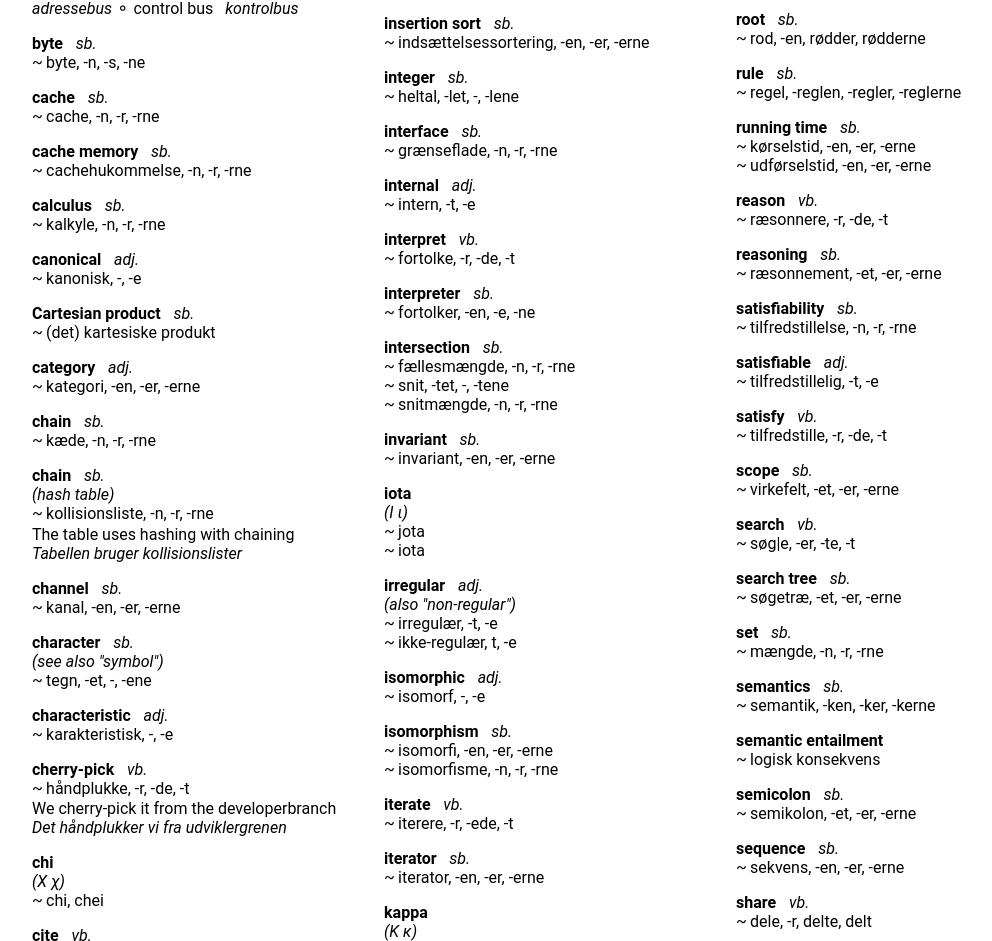
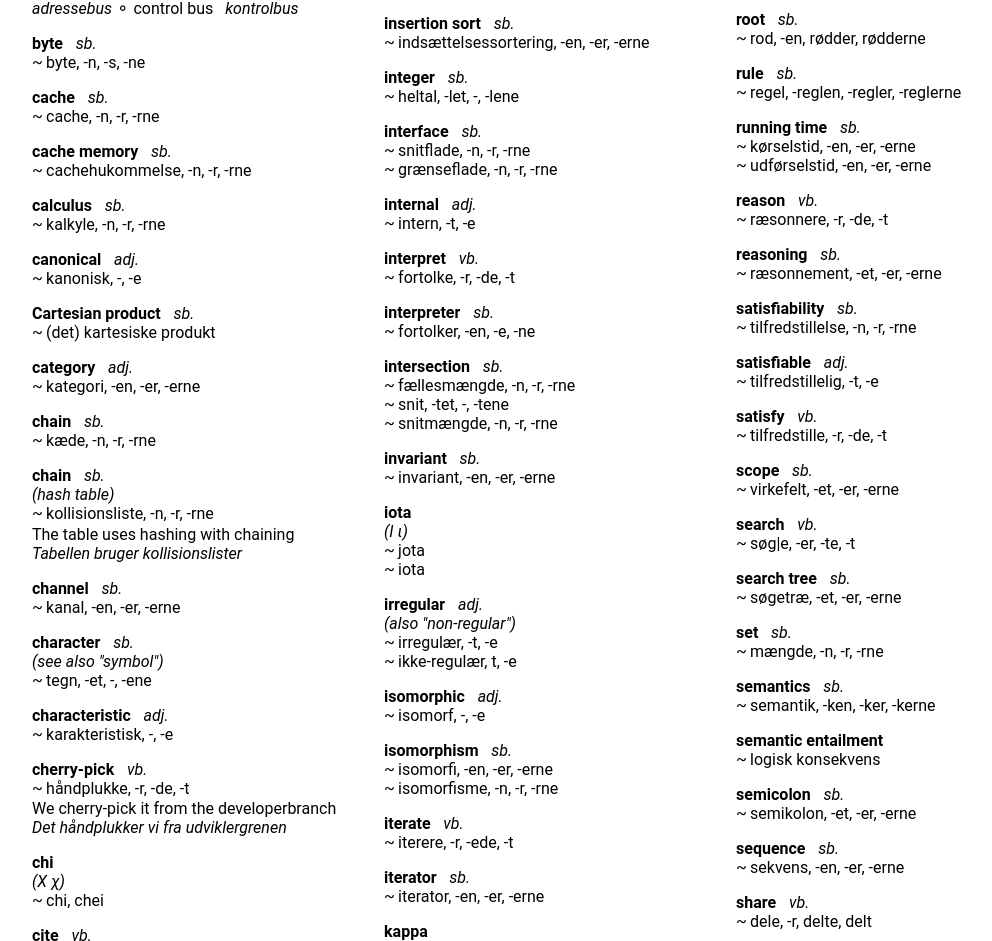
Before and after one commit to SSoelvsten/en-dk, a React (Create React App) app: page / in a window 1280 px wide. Shown: the part 4105-5046 px from the top of the page, without its empty margins (96-1088 px from the left). Built offline with nearby package versions, Linux system fonts and the light colour scheme.

Commit message:
Add 'snitflade' as the preferred translation for 'interface'

```diff
--- a/src/dictionary.ts
+++ b/src/dictionary.ts
@@ -1646,7 +1646,10 @@ export const en_dk : Lexeme[] = [
   {
     word: "interface",
     type: "sb.",
-    translations: ["grænseflade, -n, -r, -rne"],
+    translations: [
+      "snitflade, -n, -r, -rne",
+      "grænseflade, -n, -r, -rne"
+    ],
     keywords: ["computer science", "software engineering"]
   },
   {
```
